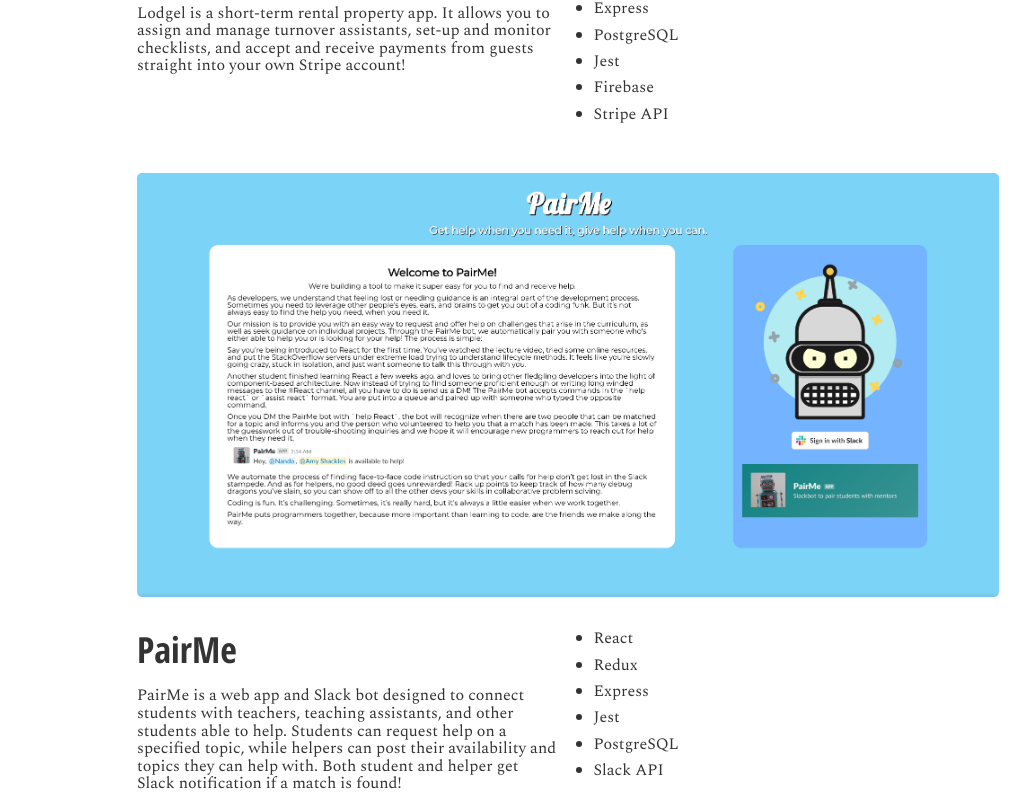
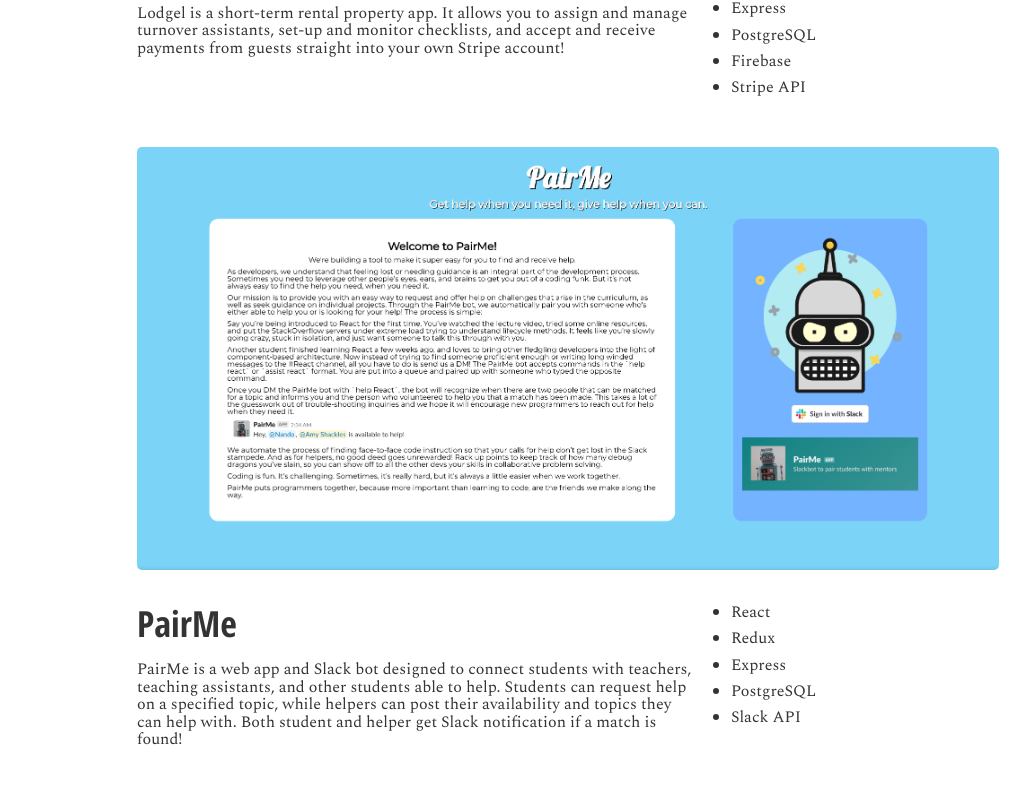
Before and after one commit to Mister-Corn/portfolio-page, a Gatsby site: page /projects in a window 1280 px wide. Shown: the part 603-1400 px from the top of the page, without its empty margins (125-1155 px from the left). Built offline with nearby package versions, Linux system fonts and the light colour scheme; Gatsby itself is replaced by a stand-in of ours.

Commit message:
Develop first pass at project page

```diff
--- a/src/components/projectCard.js
+++ b/src/components/projectCard.js
@@ -4,7 +4,22 @@
 import cardStyles from "./projectCard.module.css";
 
 const ProjectCard = ({ image, title, link, code, stack, description }) => {
-  const { projectCard, textBox } = cardStyles;
+  const { projectCard, textBox, stackList } = cardStyles;
+
+  // TODO: Make the below work
+  // const createLists = stack => {
+  //   const elements = [];
+  //   for (const [i, item] of stack.entries()) {
+  //     const unorderedList = [];
+  //     if (i % 3 === 0 && i !== 0) {
+  //       elements.push(<ul>{unorderedList.map(li => li)}</ul>);
+  //     }
+  //     unorderedList.push(<li>{item}</li>);
+  //   }
+  //   console.log(elements);
+  //   return elements;
+  // };
+
   return (
     <div className={projectCard}>
       <img src={image} alt={`${title} Preview`} />
@@ -12,12 +27,13 @@
         <h1>{title}</h1>
         <p>{description}</p>
       </div>
-      <div className={stack}>
+      <div className={stackList}>
         <ul>
           {stack.map(item => (
             <li>{item}</li>
           ))}
         </ul>
+        {/* {createLists(stack).map(ele => ele)} */}
       </div>
     </div>
   );
--- a/src/components/projectCard.module.css
+++ b/src/components/projectCard.module.css
@@ -1,7 +1,7 @@
 .projectCard {
   margin: 2rem 1rem;
   display: grid;
-  grid-template-columns: 1fr 1fr;
+  grid-template-columns: 65% 1fr;
   gap: 1rem;
   grid-template-areas: "preview preview" "textBox stack";
 }
@@ -15,6 +15,6 @@
 .textBox {
   grid-area: textBox;
 }
-.stack {
+.stackList {
   grid-area: stack;
 }
--- a/src/pages/projects.js
+++ b/src/pages/projects.js
@@ -17,7 +17,7 @@
       "TypeScript",
       "Express",
       "PostgreSQL",
-      "Jest",
+      // "Jest",
       "Firebase",
       "Stripe API"
     ],
@@ -30,7 +30,7 @@
     link: "https://pairme.netlify.com/",
     code:
       "https://github.com/NandoTheessen/Pair-Me-LS-Winter-Hakathon-Submission",
-    stack: ["React", "Redux", "Express", "Jest", "PostgreSQL", "Slack API"],
+    stack: ["React", "Redux", "Express", "PostgreSQL", "Slack API"],
     description:
       "PairMe is a web app and Slack bot designed to connect students with teachers, teaching assistants, and other students able to help. Students can request help on a specified topic, while helpers can post their availability and topics they can help with. Both student and helper get Slack notification if a match is found!"
   }
```
